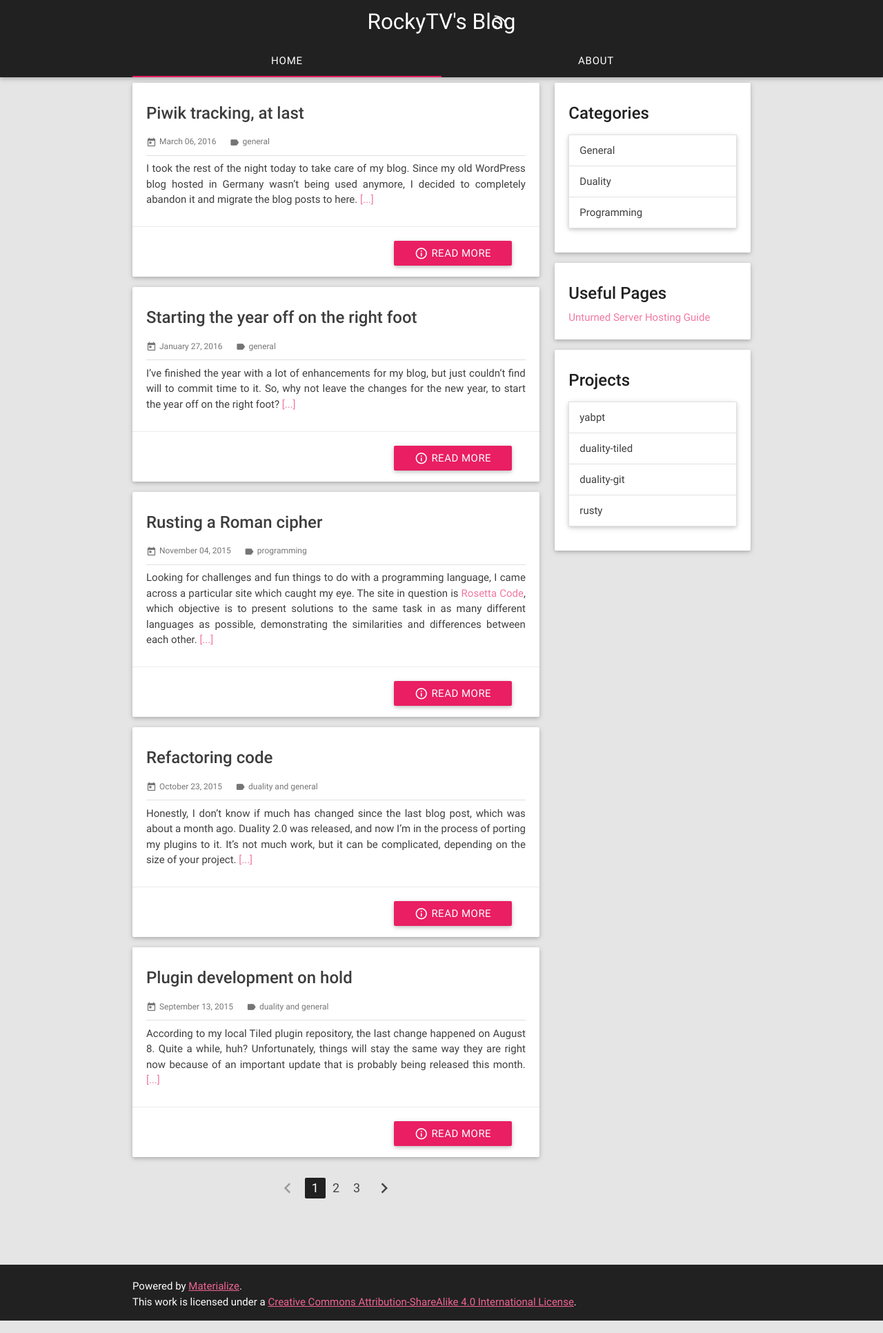
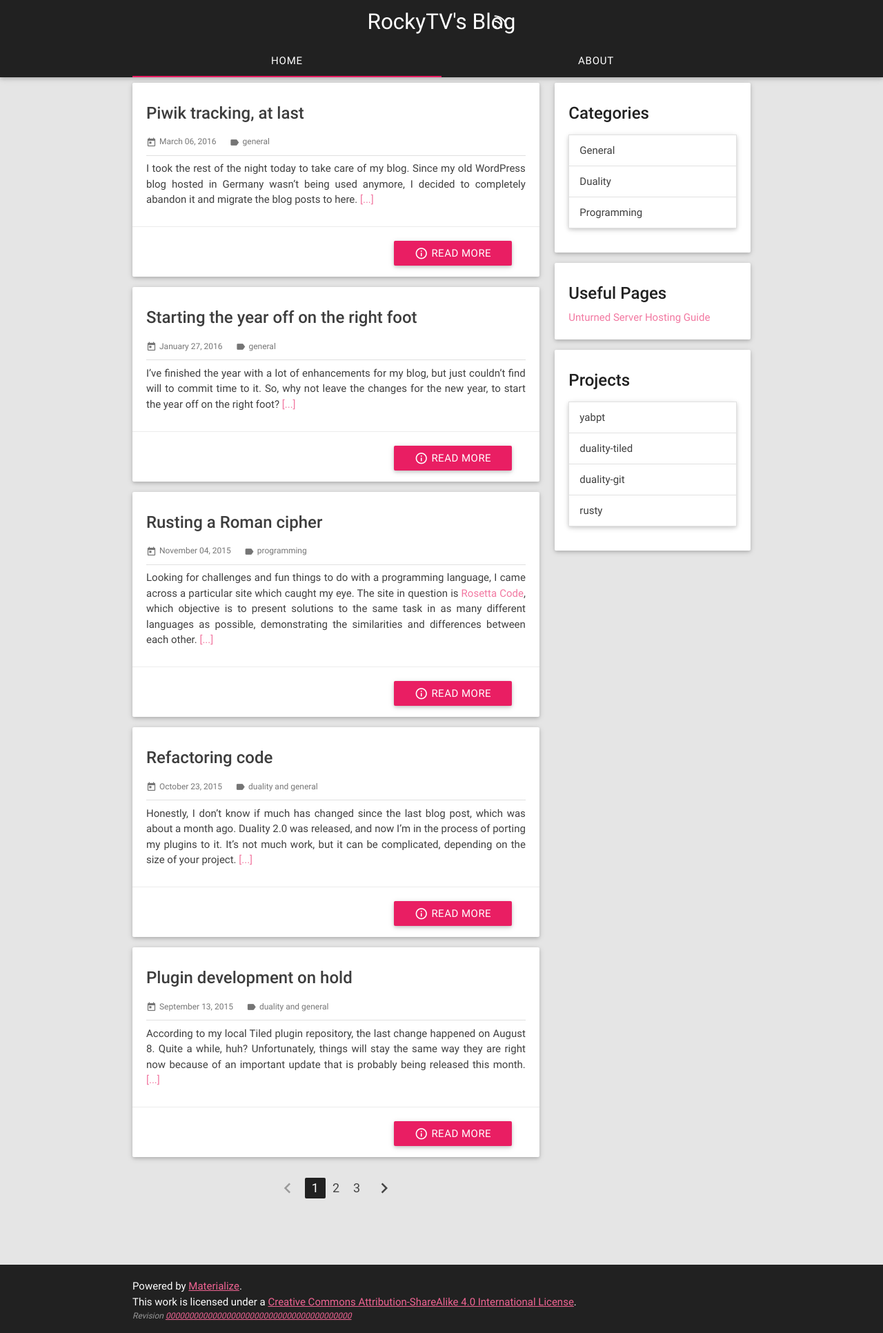
Before and after one commit to kyl3r92/rockytv.github.io, a Jekyll site: the page built from index.html, in a window 1280 px wide. Shown: the whole page at 69% size. Built offline with Jekyll 4.4.1, drawn with Linux system fonts in a browser that asks for light colours; the list of posts is cut into pages by our own code; comment, search, counter and statistics services are not loaded.

Commit message:
Add revision to footer

```diff
--- a/_includes/footer.html
+++ b/_includes/footer.html
@@ -3,6 +3,7 @@
         <div class="copyright-text">
             <span>Powered by <a href="http://materializecss.com/">Materialize</a>.</span>
             <span>This work is licensed under a <a rel="license" href="https://github.com/RockyTV/rockytv.github.io/LICENSE.md">Creative Commons Attribution-ShareAlike 4.0 International License</a>.</span>
+            <span class="footer-small-text"><i>Revision <a href="{{ site.github.repository_url }}/tree/{{ site.github.build_revision }}">{{ site.github.build_revision }}</a></i></span>
         </div>
     </div>
 </footer>
--- a/static/main.scss
+++ b/static/main.scss
@@ -224,3 +224,8 @@ img + em {
        color: orange !important;
     }
 }
+
+.footer-small-text {
+    font-size: 12px;
+    color: rgba(255, 255, 255, 0.54);
+}
```
